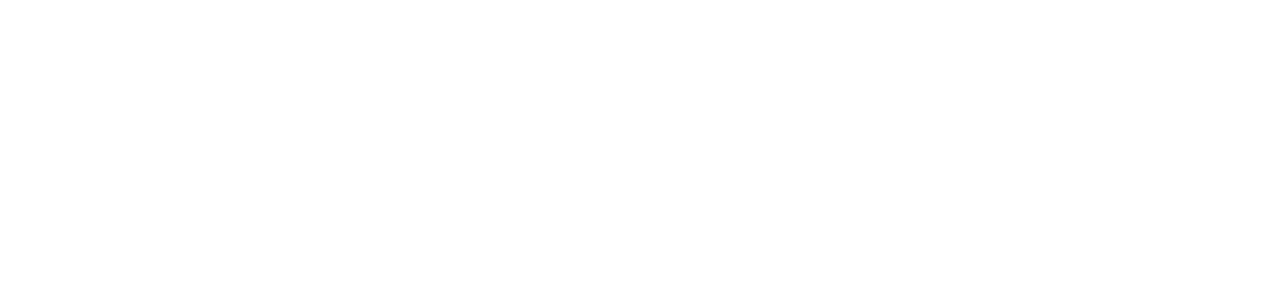
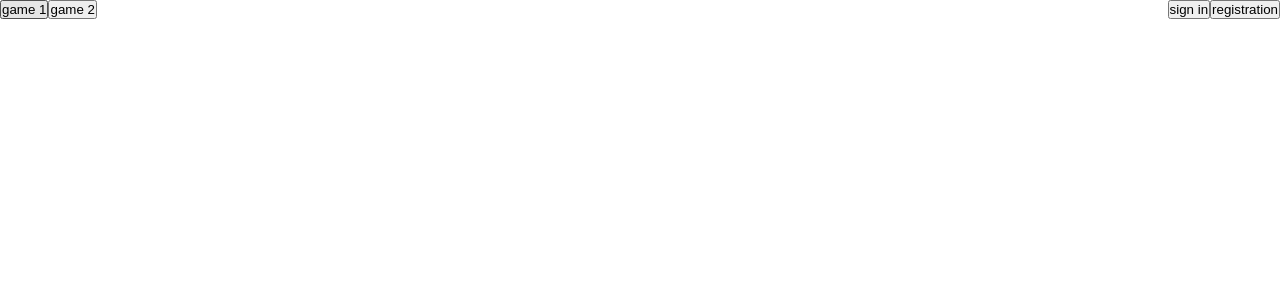
Before and after one commit to VnuckDima/react-rs-lang, a React (Create React App) app: page / in a window 1280 px wide. Shown: the top 300 px of the page. Built offline with nearby package versions, Linux system fonts and the light colour scheme.

Commit message:
docs: add header

```diff
--- a/src/App.css
+++ b/src/App.css
@@ -1,38 +1,13 @@
-.App {
-  text-align: center;
+*,
+::before,
+::after {
+  box-sizing: border-box;
+  margin: 0;
+  padding: 0;
 }
 
-.App-logo {
-  height: 40vmin;
-  pointer-events: none;
+.container {
+  width: 100%;
+  max-width: 1300px;
+  margin: 0 auto;
 }
-
-@media (prefers-reduced-motion: no-preference) {
-  .App-logo {
-    animation: App-logo-spin infinite 20s linear;
-  }
-}
-
-.App-header {
-  background-color: #282c34;
-  min-height: 100vh;
-  display: flex;
-  flex-direction: column;
-  align-items: center;
-  justify-content: center;
-  font-size: calc(10px + 2vmin);
-  color: white;
-}
-
-.App-link {
-  color: #61dafb;
-}
-
-@keyframes App-logo-spin {
-  from {
-    transform: rotate(0deg);
-  }
-  to {
-    transform: rotate(360deg);
-  }
-}
--- a/src/App.tsx
+++ b/src/App.tsx
@@ -1,7 +1,13 @@
-import "./App.css";
+import React from 'react';
+import './App.css';
+import Header from './components/header/Header';
 
 function App() {
-  return <></>;
+  return (
+    <div className="container">
+      <Header />
+    </div>
+  );
 }
 
 export default App;
--- /dev/null
+++ b/src/components/header/Header.tsx
@@ -0,0 +1,17 @@
+import React from 'react';
+import './style.scss';
+
+export default function Header() {
+  return (
+    <header className="header">
+      <div className="header__games">
+        <button type="button">game 1</button>
+        <button type="button">game 2</button>
+      </div>
+      <div className="header__registration">
+        <button type="button">sign in</button>
+        <button type="button">registration</button>
+      </div>
+    </header>
+  );
+}
--- /dev/null
+++ b/src/components/header/style.scss
@@ -0,0 +1,4 @@
+.header {
+  display: flex;
+  justify-content: space-between;
+}
```
Also changed, not shown: package.json (+18 -0 lines), src/index.tsx (+5 -6 lines), .eslintrc.json (added), 1 other file (tests, documents, lock files or other folders).
